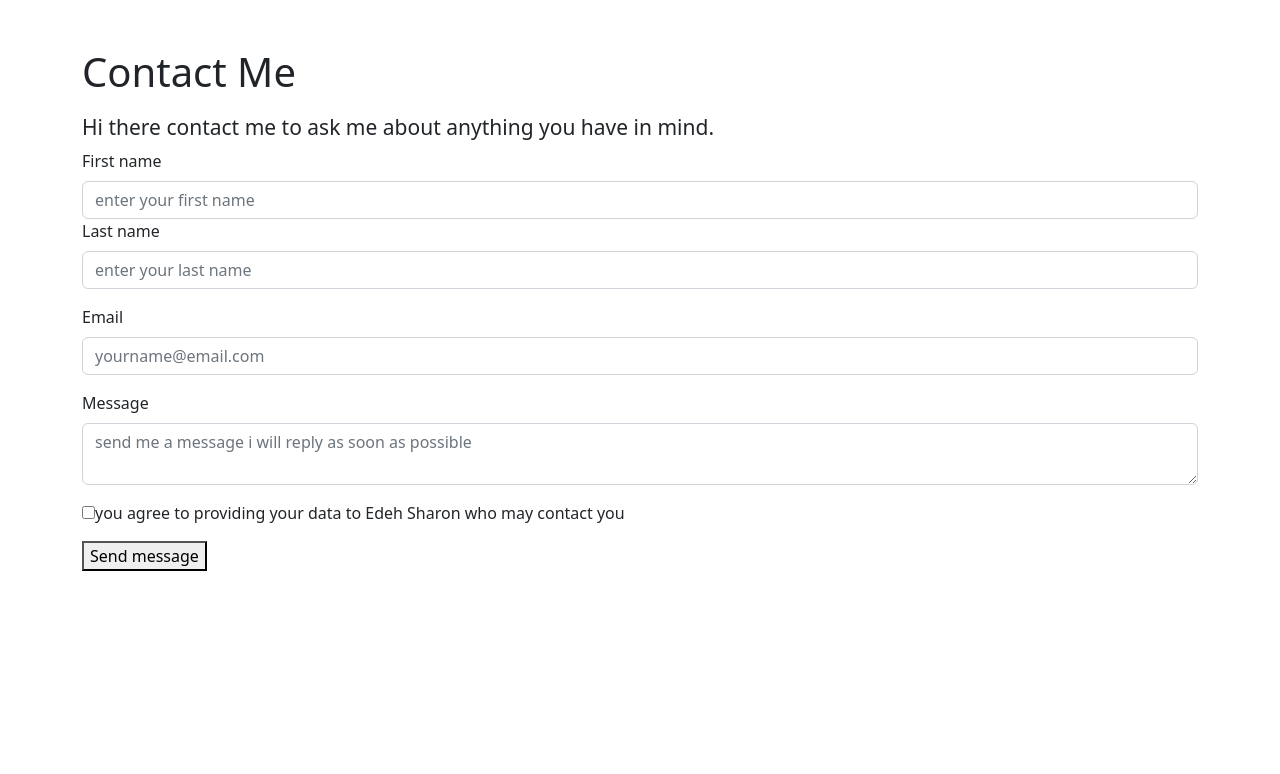
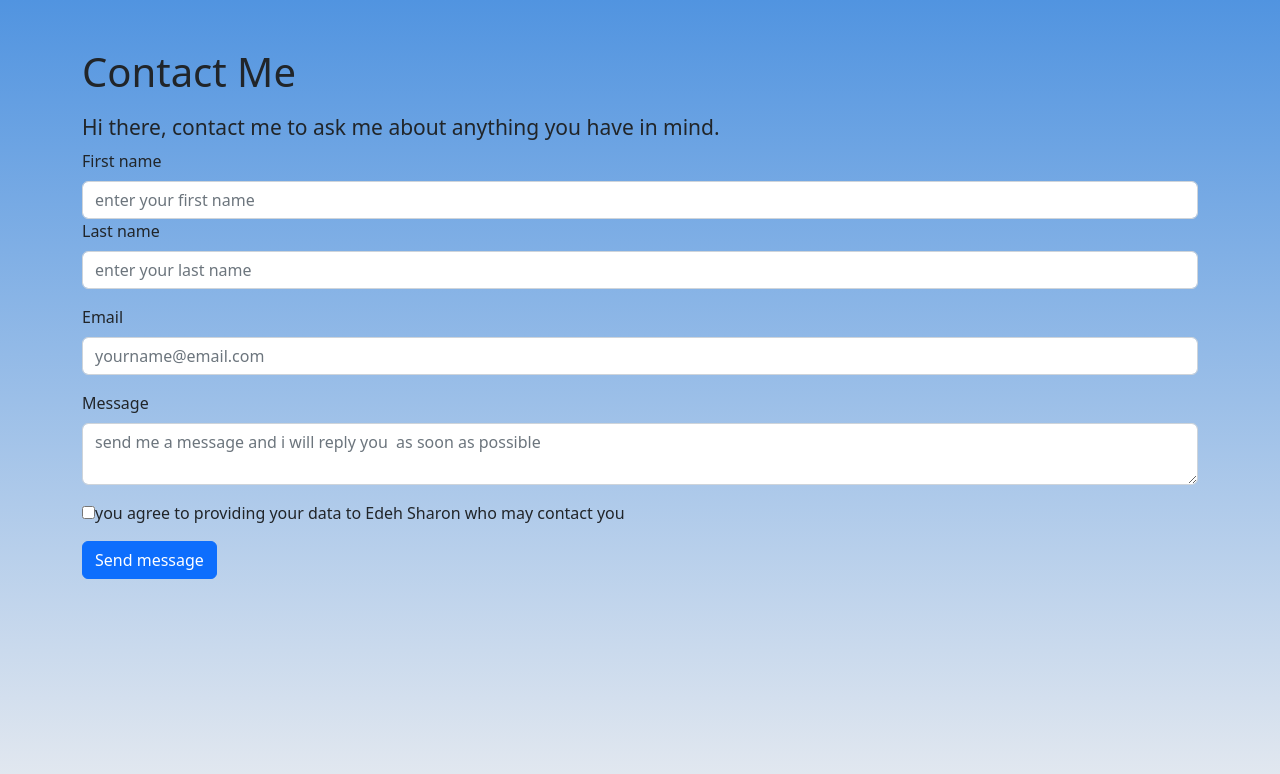
Before and after one commit to shannychi/contact-me, a React (Create React App) app: page / in a window 1280 px wide. Shown: the top 774 px of the page. Built offline with nearby package versions, Linux system fonts and the light colour scheme.

Commit message:
fixed bug

```diff
--- /dev/null
+++ b/src/App.css
@@ -0,0 +1,11 @@
+body {
+    background-image: linear-gradient(to bottom, rgb(81, 148, 224), rgb(230, 234, 240))
+}
+
+html {
+    min-height: 100%;
+    -webkit-background-size: cover;
+    -moz-background-size: cover;
+    -o-background-size: cover;
+    background-size: cover;
+}
--- a/src/App.js
+++ b/src/App.js
@@ -1,10 +1,11 @@
 import React from 'react';
 import '../node_modules/bootstrap/dist/css/bootstrap.min.css'
 import ContactForm from './Component/contact';
+import "./App.css"
 
 function App() {
   return (
-    <div>
+    <div style={{alignItems:"center"}}>
       <ContactForm/>
     </div>
   );
--- a/src/Component/contact.js
+++ b/src/Component/contact.js
@@ -17,7 +17,7 @@ const ContactForm = () => {
     return(
             <div className="container mt-5">
       <h1 className="mb-3">Contact Me</h1>
-      <h4><small>Hi there contact me to ask me about anything you have in mind.</small></h4>
+      <h4><small>Hi there, contact me to ask me about anything you have in mind.</small></h4>
       <form onSubmit={onSubmit}>
         <div className="mb-3">
           <label className="form-label" htmlFor="firstName">
@@ -39,7 +39,7 @@ const ContactForm = () => {
           <label className="form-label" htmlFor="message">
             Message
           </label>
-          <textarea className="form-control" id="message" placeholder="send me a message i will reply as soon as possible" required />
+          <textarea className="form-control" id="message" placeholder="send me a message and i will reply you  as soon as possible" required />
         </div>
         <div>
             <label>
@@ -48,7 +48,7 @@ const ContactForm = () => {
             </label>
         </div>
         <p></p>
-        <button className="btn__submit" type="submit">
+        <button class="btn btn-primary" id="btn__submit" type="submit" >
           {formStatus}
         </button>
       </form>
```
